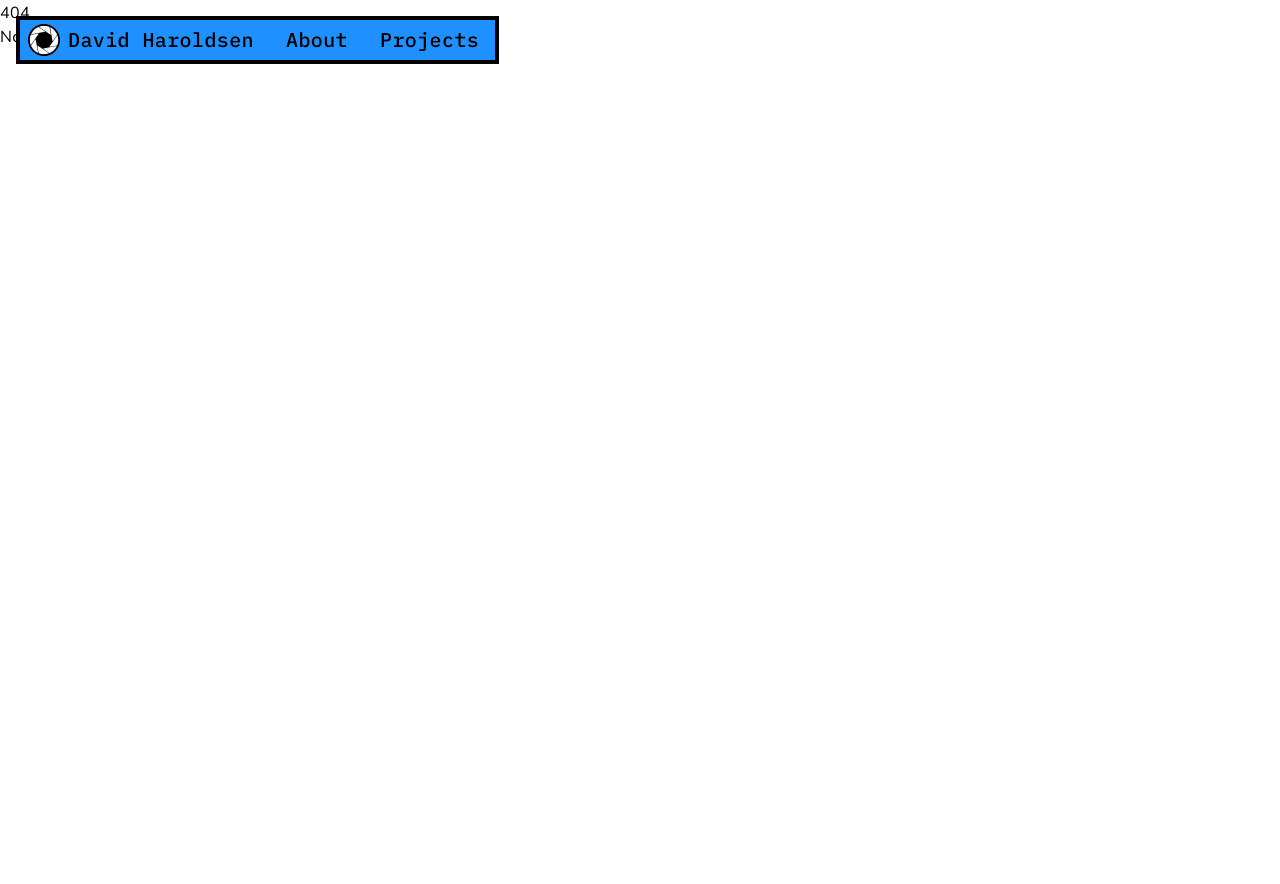
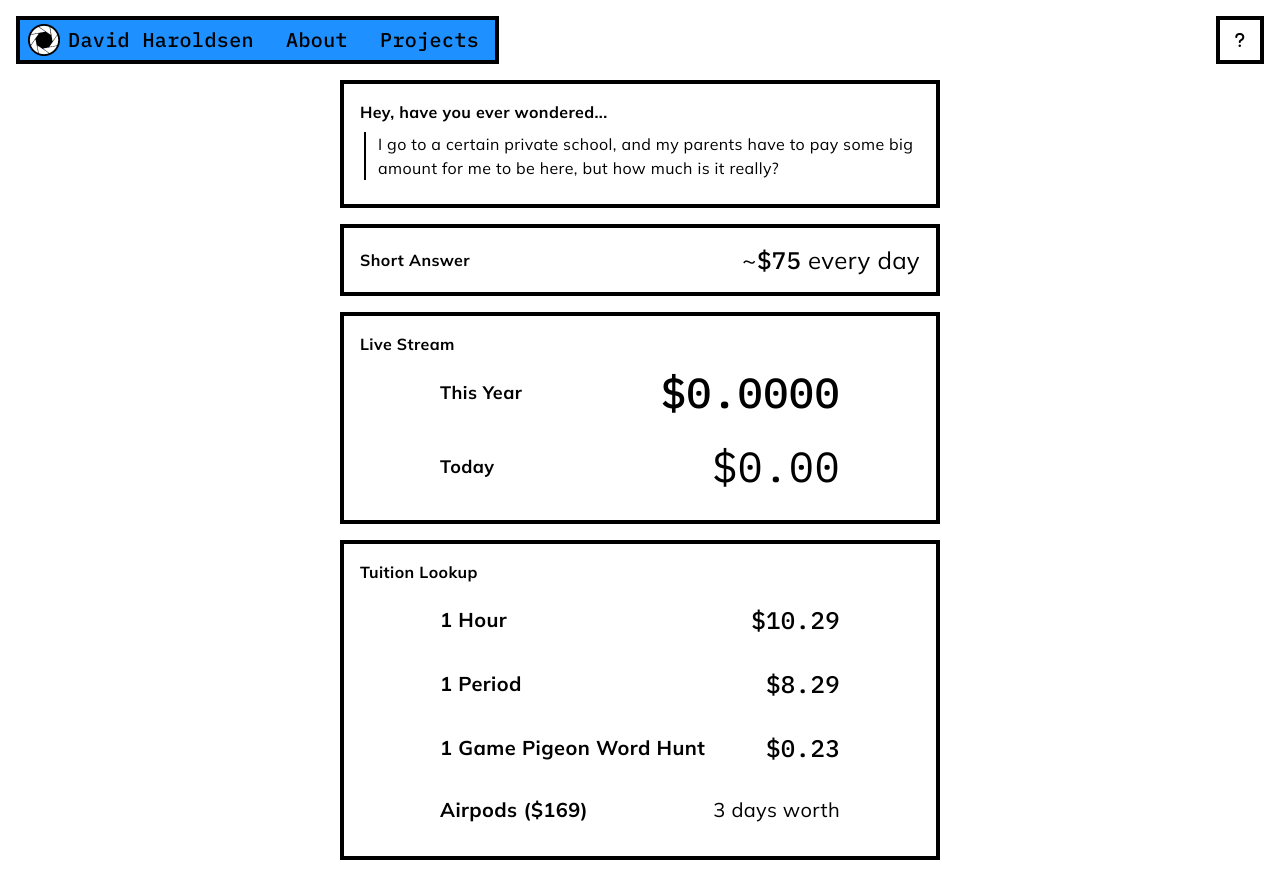
Before and after one commit to Davedude42/svelteofdavid, a SvelteKit app: page /project/tuitionlivestream in a window 1280 px wide. Before the commit this address had no page. Before the commit the page ends 800 px from the top, so only its background shows below. Built offline with nearby package versions, Linux system fonts and the light colour scheme.

Commit message:
tuition live stream and socket lights

```diff
--- a/package.json
+++ b/package.json
@@ -27,6 +27,8 @@
 	"dependencies": {
 		"@types/three": "^0.152.1",
 		"flickity": "^3.0.0",
+		"socket.io": "^4.7.1",
+		"socket.io-client": "^4.7.1",
 		"svelte-markdown": "^0.2.3",
 		"three": "^0.153.0"
 	}
--- /dev/null
+++ b/socketLights.ts
@@ -0,0 +1,38 @@
+import { Server } from 'socket.io';
+
+const LENGTH = 30*5*3-18;
+
+export const socketLights = {
+	name: 'socketLights',
+	configureServer(server) {
+
+		let masterPixels: number[][] = [];
+
+		for(let i = 0; i < LENGTH; i++) {
+			masterPixels[i] = [0, 0, 0];
+		}
+
+    const io = new Server(server.httpServer);
+
+    io.on('connection', (socket) => {
+			let username: string = `User ${Math.round(Math.random() * 999999)}`;
+
+			console.log('New user: ' + username);
+
+			socket.emit('initial', { username, pixels: masterPixels });
+
+			socket.on('updateToServer', (msg) => {
+				let { indeces, color } = msg;
+
+				for (let i = 0; i < indeces.length; i++) {
+					masterPixels[indeces[i]] = color;
+				}
+
+				io.emit('pixelsToClient', {
+					pixels: masterPixels
+				});
+			});
+    });
+
+	}
+};
--- /dev/null
+++ b/src/lib/components/CharacterChanger.svelte
@@ -0,0 +1,10 @@
+{#key character}
+	<span class="inline-block whitespace-pre" in:fly={{ y: -10, duration: 500 }}>
+		{ character }
+	</span>
+{/key}
+<script lang="ts">
+import { fly } from 'svelte/transition';
+
+export let character: string;
+</script>
--- /dev/null
+++ b/src/lib/socketLights/socket.js
@@ -0,0 +1,6 @@
+import ioClient from "socket.io-client";
+const ENDPOINT = "http://localhost:5713";
+
+const socket = ioClient(ENDPOINT);
+
+export const io = socket;
--- /dev/null
+++ b/src/routes/project/ledlights/+page.svelte
@@ -0,0 +1,79 @@
+<div class="p-24 flex flex-col items-center">
+	{ color }
+	<input type="color" bind:value={color}>
+	<div>
+		<canvas bind:this={canvas}></canvas>
+	</div>
+</div>
+<svelte:window on:mousedown={() => mousedown = true} on:mouseup={() => mousedown = false} />
+<script lang="ts">
+import ioClient from "socket.io-client";
+import { onMount } from "svelte";
+
+function hexToRgb(hex: string): number[] {
+  // Remove the # character if present
+  hex = hex.replace("#", "");
+
+  // Expand shorthand form (e.g. "03F") to full form (e.g. "0033FF")
+  if (hex.length === 3) {
+    hex = hex.replace(/(.)/g, "$1$1");
+  }
+
+  // Verify if the input is a valid hexadecimal color code
+  const validHexRegex = /^#?([A-Fa-f0-9]{6}|[A-Fa-f0-9]{3})$/;
+
+  if (!validHexRegex.test(hex)) {
+    throw new Error("Invalid Hexadecimal Color Code.");
+  }
+
+  // Convert the hex value to decimal
+  const [r, g, b] = hex.match(/[A-Fa-f0-9]{2}/g).map((value) => parseInt(value, 16));
+
+  return [r, g, b];
+};
+
+let canvas: HTMLCanvasElement;
+let ctx: CanvasRenderingContext2D;
+
+let pixelsLocal: number[][] = [];
+
+let color: string = '';
+
+let mousedown: boolean = false;
+
+function drawPixels() {
+
+}
+
+const socket = ioClient();
+
+onMount(() => {
+	ctx = canvas.getContext('2d');
+
+	socket.on('pixelsToClient', (msg) => {
+		let { pixels } = msg;
+		pixelsLocal = pixels;
+	});
+	socket.on('initial', (msg) => {
+		let { pixels, username } = msg;
+		pixelsLocal = pixels;
+	});
+});
+
+function mouseOver(index) {
+	if(mousedown) {
+		sendChange(index);
+	}
+
+
+}
+
+function sendChange(index) {
+
+	let arrayColor = hexToRgb(color);
+
+	console.log(arrayColor);
+
+	socket.emit("updateToServer", { indeces: [index], color: arrayColor });
+}
+</script>
--- a/src/routes/project/lights/+page.svelte
+++ /dev/null
@@ -1,7 +0,0 @@
-<div>
-
-</div>
-<script>
-
-
-</script>
--- /dev/null
+++ b/src/routes/project/tuitionlivestream/+page.svelte
@@ -0,0 +1,178 @@
+<style>
+	p, blockquote {
+		margin-bottom: 8px;
+	}
+</style>
+<ProgramInfo>
+	<h2>Tuition Live Stream</h2>
+	<p>This is calculated off the base tuition for 2023-2024.</p>
+	<p>If you have a scholarship or something, then good job!</p>
+	<p>It only adds up during school time so if it isn't changing that's why.</p>
+</ProgramInfo>
+<div class="flex flex-col items-center gap-4 px-4" style="padding-top: 80px; padding-bottom: 24px;">
+	<div class="thick-black-border w-full p-4" style="max-width: 600px">
+		<p class="font-bold">Hey, have you ever wondered...</p>
+		<blockquote class="border-l-2 border-black pl-3 ml-1">
+			I go to a certain private school, and my parents have to pay some big amount for me to be here, but how much is it really?
+		</blockquote>
+	</div>
+	<div class="flex flex-row items-center justify-between thick-black-border w-full p-4" style="max-width: 600px">
+		<div class="font-bold">Short Answer</div>
+		<div class="text-2xl">~<span class="font-medium font-IBMPlexMono">${ Math.round(dayPrice) }</span> every day</div>
+	</div>
+	<div class="flex flex-col items-center thick-black-border w-full p-4" style="max-width: 600px">
+		<div class="flex flex-row items-center justify-between w-full">
+			<div class="font-bold">Live Stream</div>
+		</div>
+		<div class="flex flex-row items-center justify-between w-full py-4" style="max-width: 400px">
+			<div class="text-lg font-bold">This Year</div>
+			<div style="font-size: 42px; line-height: 1;" class="flex flex-row font-medium font-IBMPlexMono">
+				{#each { length: yearString.length - 2 } as _, index}
+					<CharacterChanger character={yearString.charAt(index)} />
+				{/each}
+				<span class="inline-block">{yearString.charAt(7)}</span>
+				<span class="inline-block">{yearString.charAt(8)}</span>
+			</div>
+		</div>
+		<div class="flex flex-row items-center justify-between w-full py-4" style="max-width: 400px">
+			<div class="text-lg font-bold">Today</div>
+			<div style="font-size: 42px; line-height: 1;" class="font-IBMPlexMono">
+				{#each todayString as _, index}
+					<CharacterChanger character={todayString.charAt(index)} />
+				{/each}
+			</div>
+		</div>
+	</div>
+	<div class="flex flex-col items-center thick-black-border w-full p-4" style="max-width: 600px">
+		<div class="flex flex-row items-center justify-between w-full pb-1">
+			<div class="font-bold">Tuition Lookup</div>
+		</div>
+		<div class="flex flex-row items-center justify-between w-full py-4" style="max-width: 400px">
+			<div class="text-xl font-bold">1 Hour</div>
+			<div class="text-2xl font-medium font-IBMPlexMono">
+				${ hourPrice.toFixed(2) }
+			</div>
+		</div>
+		<div class="flex flex-row items-center justify-between w-full py-4" style="max-width: 400px">
+			<div class="text-xl font-bold">1 Period</div>
+			<div class="text-2xl font-medium font-IBMPlexMono">
+				${ periodPrice.toFixed(2) }
+			</div>
+		</div>
+		<div class="flex flex-row items-center justify-between w-full py-4" style="max-width: 400px">
+			<div class="text-xl font-bold">1 Game Pigeon Word Hunt</div>
+			<div class="text-2xl font-medium font-IBMPlexMono">
+				${ wordHuntPrice.toFixed(2) }
+			</div>
+		</div>
+		<div class="flex flex-row items-center justify-between w-full py-4" style="max-width: 400px">
+			<div class="text-xl font-bold">Airpods (${ airpodPrice })</div>
+			<div class="text-xl">
+				{ airpodDays } days worth
+			</div>
+		</div>
+	</div>
+</div>
+<script lang="ts">
+import { onMount, onDestroy } from 'svelte';
+import CharacterChanger from "$lib/components/CharacterChanger.svelte";
+import ProgramInfo from '$lib/components/ProgramInfo.svelte';
+
+function isSchoolDay(d: Date): boolean {
+	if(d.getDay() === 0 || d.getDay() === 6) {
+		return false;
+	}
+
+	for (let i = 0; i < excludedDays.length; i++) {
+		const exclude: string[] = excludedDays[i];
+
+		if(new Date(exclude[0]) <= d && d <= new Date(exclude[1])) {
+			return false;
+		}
+	}
+
+	return true;
+}
+function countSchoolDays(a: Date, b: Date): number {
+  let tempDate: Date = new Date(a);
+	let targetDate: Date = new Date(b);
+
+	tempDate.setHours(0, 0, 0, 0);
+	targetDate.setHours(0, 0, 0, 0);
+
+	let sum: number = 0;
+
+	while (tempDate < targetDate) {
+		if(isSchoolDay(tempDate)) {
+			sum++;
+		}
+
+		tempDate.setDate(tempDate.getDate() + 1);
+	}
+
+	if(isSchoolDay(tempDate)) {
+		sum++;
+	}
+
+	return sum;
+}
+
+const yearPrice: number = 14250;
+
+const yearStartAndEnd: string[] = ['8/18/2023', '6/7/2024'];
+const excludedDays: string[][] = [
+	['12/18/2023', '1/5/2024'],
+	['4/15/2024', '4/19/2024']
+];
+
+let daysInYear: number = countSchoolDays(new Date(yearStartAndEnd[0]), new Date(yearStartAndEnd[1]));
+
+console.log(excludedDays, daysInYear);
+
+const dayPrice: number = yearPrice / daysInYear;
+
+const airpodPrice: number = 169;
+const airpodDays: number = Math.ceil(airpodPrice / dayPrice);
+
+const hourPrice: number = dayPrice / 435 * 60;
+const periodPrice: number = dayPrice / 9;
+const wordHuntPrice: number = dayPrice / 435 * (80 / 60);
+
+let c = 0;
+
+let todayString: string = '';
+let yearString: string = '';
+
+function updateLivestream(): void {
+	let now: Date = new Date();
+
+	let schoolDayStart = new Date(now);
+	schoolDayStart.setHours(7, 45, 0, 0);
+
+	let percentSchoolDay: number = Math.min(Math.max((now.getTime() - schoolDayStart.getTime()) / (1000 * 60 * 435), 0), 1); // 7:45 - 3:00
+
+	let today: number = percentSchoolDay * dayPrice;
+
+	if(now < new Date(yearStartAndEnd[0]) || now > new Date(yearStartAndEnd[1])) {
+		today = 0;
+	}
+
+	let year: number = 0;
+
+	let schoolDays = countSchoolDays(new Date(yearStartAndEnd[0]), new Date());
+
+	year += Math.floor((schoolDays - 1) * dayPrice * 100) / 100;
+	year += today;
+
+	todayString = ('$' + (Math.floor(today * 100) / 100).toFixed(2)).padStart(8, ' ');
+	yearString = ('$' + year.toFixed(4)).padStart(9, ' ');
+}
+
+updateLivestream();
+
+let int: any;
+
+onMount(() => int = setInterval(updateLivestream, 100));
+onDestroy(() => clearInterval(int));
+
+</script>
--- a/src/routes/projectList/+page.svelte
+++ b/src/routes/projectList/+page.svelte
@@ -1,16 +1,13 @@
 <style>
-.projects-grid {
-	display: grid;
-	grid-template-columns: min(40rem, 100%);
-	gap: 1rem;
-	justify-content: center;
-}
 .project-item {
 	display: grid;
 	grid-template-columns: 8rem 1fr;
 	grid-template-rows: min-content 1fr;
 	row-gap: 1rem;
 	column-gap: 2rem;
+
+	width: 40rem;
+	max-width: 100%;
 
 	padding: 1rem;
 
@@ -66,7 +63,7 @@
 			Projects
 		</div>
 	</div>
-	<div class="projects-grid p-4">
+	<div class="flex flex-col items-center gap-6 p-4">
 		<a class="project-item thick-black-border comic-shadow bg-white hover:bg-lighter" href="/project/voxelbasedgame">
 			<img src={vbgImage} alt="My mindcraft" class="row-span-2 thick-black-border" />
 			<div class="font-IBMPlexMono text-2xl">Voxel Based Game</div>
@@ -82,6 +79,11 @@
 			<div class="font-IBMPlexMono text-2xl">LED Lights</div>
 			<div class="text-lg">My strip of Light Emitting Diodes</div>
 		</a>
+	</div>
+	<div class="self-center flex flex-row items-stretch h-12 py-4 box-content">
+		<div class="david-title">
+			Toys
+		</div>
 	</div>
 </div>
 <!--
--- a/svelte.config.js
+++ b/svelte.config.js
@@ -11,7 +11,7 @@ const config = {
 		// adapter-auto only supports some environments, see https://kit.svelte.dev/docs/adapter-auto for a list.
 		// If your environment is not supported or you settled on a specific environment, switch out the adapter.
 		// See https://kit.svelte.dev/docs/adapters for more information about adapters.
-		adapter: adapter()
+		adapter: adapter(),
 	}
 };
 
--- a/vite.config.ts
+++ b/vite.config.ts
@@ -1,8 +1,9 @@
 import { sveltekit } from '@sveltejs/kit/vite';
 import { defineConfig } from 'vitest/config';
+import { socketLights } from './socketLights.ts';
 
 export default defineConfig({
-	plugins: [sveltekit()],
+	plugins: [sveltekit(), socketLights],
 	test: {
 		include: ['src/**/*.{test,spec}.{js,ts}']
 	}
```
Also changed, not shown: 1 other file (tests, documents, lock files or other folders).
